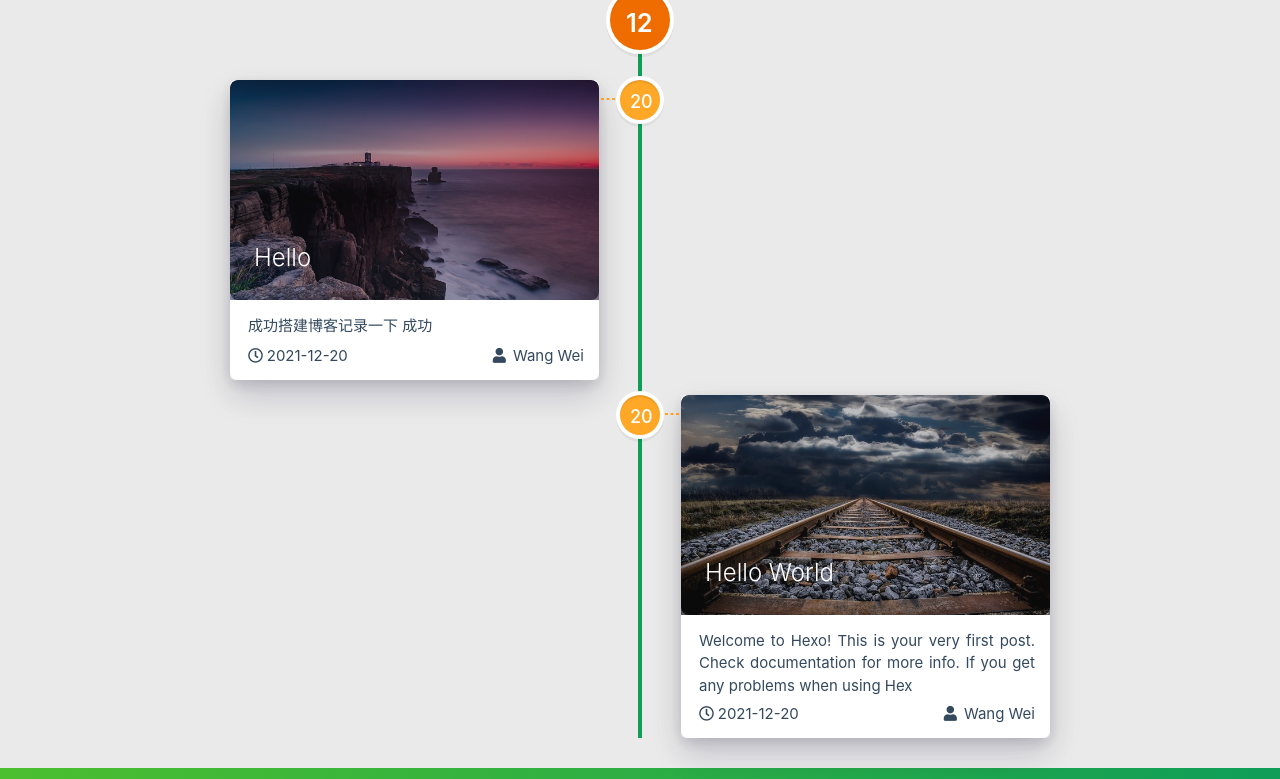
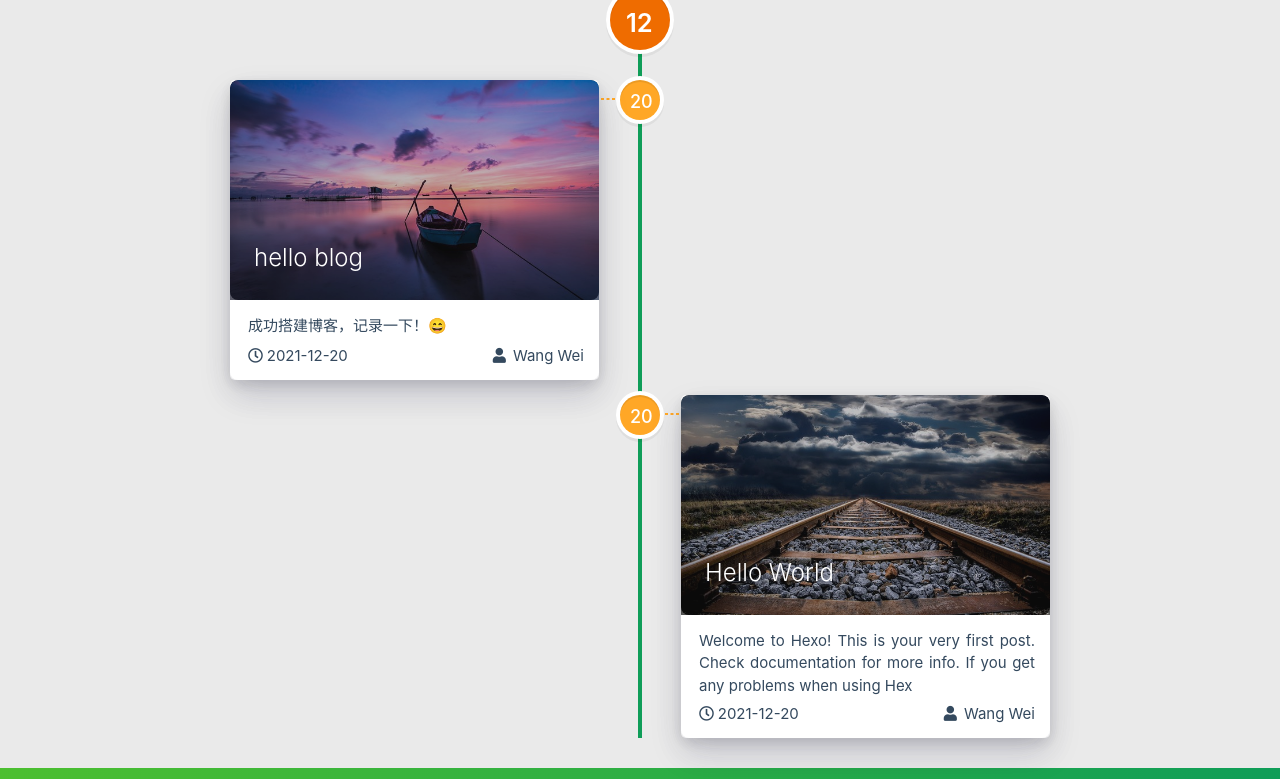
Before and after one commit to NewWangWei/NewWangWei.github.io, a plain HTML site: page archives/2021/12/index.html in a window 1280 px wide. Shown: the part 823-1602 px from the top of the page. Drawn offline with nearby package versions, Linux system fonts and the light colour scheme; some packages are replaced by stand-ins of ours; no server answers; a script that the page names is missing.

Commit message:
Site updated: 2021-12-20 16:23:30

```diff
--- a/archives/2021/12/index.html
+++ b/archives/2021/12/index.html
@@ -428,19 +428,19 @@
             <article class="cd-timeline-content" data-aos="fade-up">
                 <div class="article col s12 m6">
                     <div class="card">
-                        <a href="/2021/12/20/2021/Hello/">
+                        <a href="/2021/12/20/hello-blog/">
                             <div class="card-image">
 
 
-                                <img src="/medias/featureimages/2.jpg" class="responsive-img" alt="Hello">
+                                <img src="/medias/featureimages/16.jpg" class="responsive-img" alt="hello blog">
 
-                                <span class="card-title">Hello</span>
+                                <span class="card-title">hello blog</span>
                             </div>
                         </a>
                         <div class="card-content article-content">
                             <div class="summary block-with-text">
 
-                                    成功搭建博客记录一下 成功
+                                    成功搭建博客，记录一下！😄
 
 
                             </div>
--- a/search.xml
+++ b/search.xml
@@ -4,11 +4,11 @@
 
 
     <entry>
-      <title>Hello</title>
-      <link href="/2021/12/20/2021/Hello/"/>
-      <url>/2021/12/20/2021/Hello/</url>
+      <title>hello blog</title>
+      <link href="/2021/12/20/hello-blog/"/>
+      <url>/2021/12/20/hello-blog/</url>
 
-        <content type="html"><![CDATA[<h1 id="成功搭建博客"><a href="#成功搭建博客" class="headerlink" title="成功搭建博客"></a>成功搭建博客</h1><p>记录一下 成功</p>]]></content>
+        <content type="html"><![CDATA[<p>成功搭建博客，记录一下！😄</p>]]></content>
 
 
 
```
Also changed, not shown: archives/2021/index.html (+4 -4 lines), archives/index.html (+4 -4 lines), index.html (+4 -4 lines), 2021/12/20/hello-blog/index.html (added).
